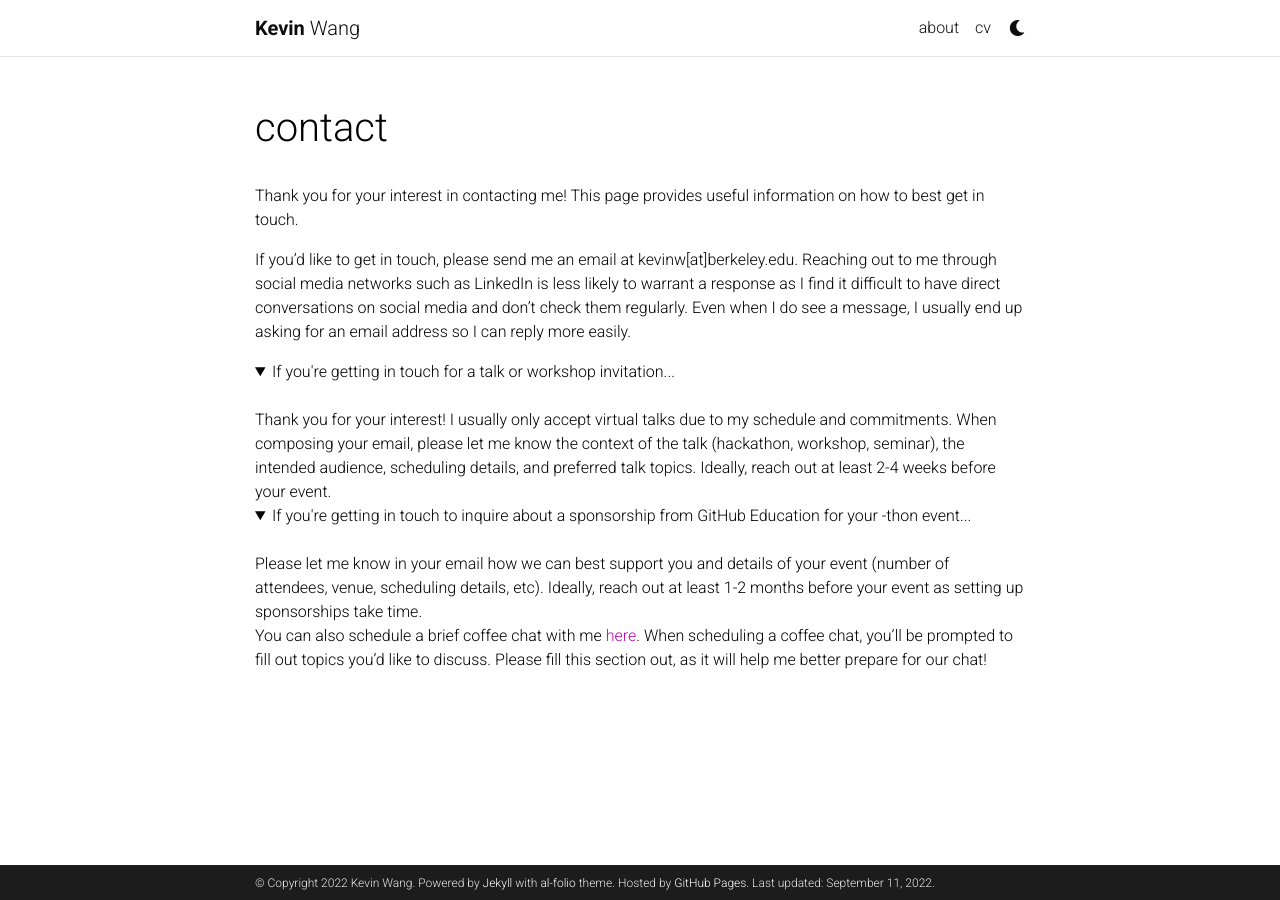
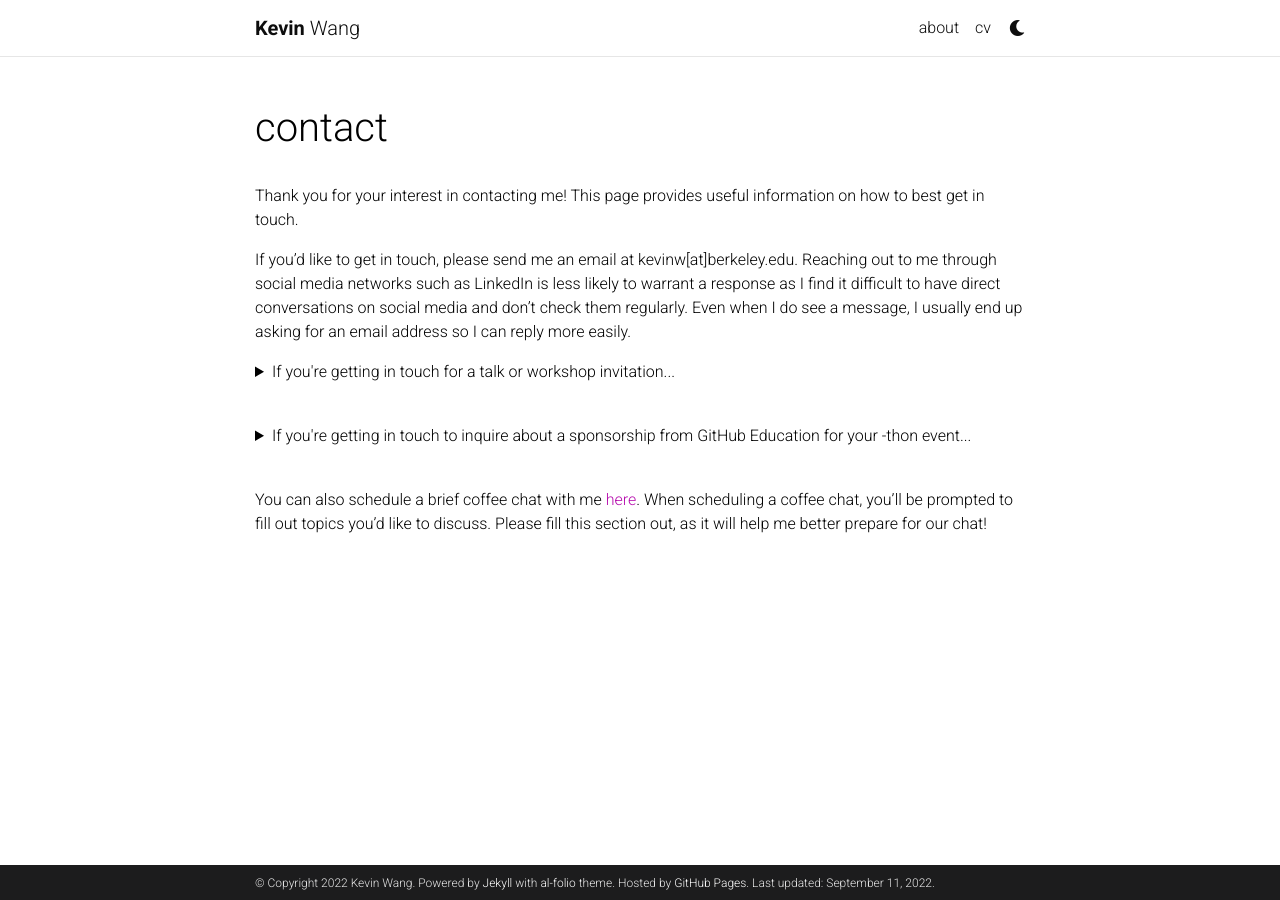
Before and after one commit to itskevinwang/itskevinwang.github.io, a Jekyll site: the page built from _pages/teaching.md, in a window 1280 px wide. Built offline with Jekyll 4.4.1, drawn with Linux system fonts in a browser that asks for light colours; comment, search, counter and statistics services are not loaded; a style sheet for code colours, icons or effects is not loaded.

Commit message:
Update teaching.md

```diff
--- a/_pages/teaching.md
+++ b/_pages/teaching.md
@@ -11,16 +11,20 @@ Thank you for your interest in contacting me! This page provides useful informat
 
 If you'd like to get in touch, please send me an email at kevinw[at]berkeley.edu. Reaching out to me through social media networks such as LinkedIn is less likely to warrant a response as I find it difficult to have direct conversations on social media and don't check them regularly. Even when I do see a message, I usually end up asking for an email address so I can reply more easily.
 
-<details open>
+<details>
 <summary>If you're getting in touch for a talk or workshop invitation...</summary>
 <br>
 Thank you for your interest! I usually only accept virtual talks due to my schedule and commitments. When composing your email, please let me know the context of the talk (hackathon, workshop, seminar), the intended audience, scheduling details, and preferred talk topics. Ideally, reach out at least 2-4 weeks before your event.
 </details>
 
-<details open>
+<br>
+
+<details>
 <summary>If you're getting in touch to inquire about a sponsorship from GitHub Education for your -thon event...</summary>
 <br>
 Please let me know in your email how we can best support you and details of your event (number of attendees, venue, scheduling details, etc). Ideally, reach out at least 1-2 months before your event as setting up sponsorships take time.
 </details>
 
+<br>
+
 You can also schedule a brief coffee chat with me [here](https://zcal.co/i/4muIspa7). When scheduling a coffee chat, you'll be prompted to fill out topics you'd like to discuss. Please fill this section out, as it will help me better prepare for our chat!
```
